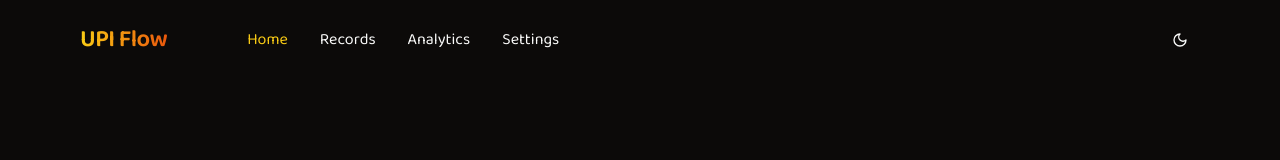
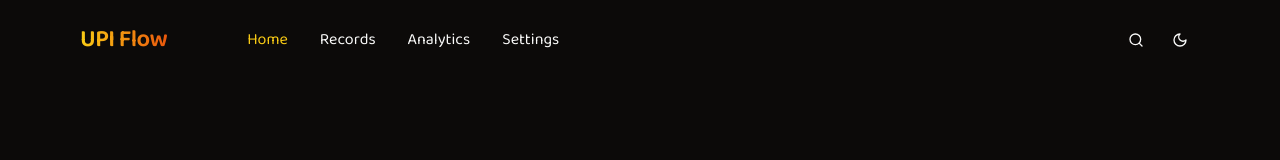
Before and after one commit to ManjiCoder/UPI-Flow, a React (Vite) app: page / in a window 1280 px wide. Shown: the top 160 px of the page. Built offline with nearby package versions, Linux system fonts and the light colour scheme; no server answers.

Commit message:
search working

```diff
--- a/src/App.tsx
+++ b/src/App.tsx
@@ -12,6 +12,7 @@ const Home = lazy(() => import('./pages/Home'));
 const Records = lazy(() => import('./pages/Records'));
 const Analytics = lazy(() => import('./pages/Analytics'));
 const Settings = lazy(() => import('./pages/Settings'));
+const Search = lazy(() => import('./pages/Search'));
 
 export default function App() {
   return (
@@ -22,6 +23,7 @@ export default function App() {
           <Route path='/records' Component={Records} />
           <Route path='/analytics' Component={Analytics} />
           <Route path='/settings' Component={Settings} />
+          <Route path='/search' Component={Search} />
         </Routes>
       </Suspense>
     </AppContainer>
--- a/src/components/layout/Footer.tsx
+++ b/src/components/layout/Footer.tsx
@@ -25,6 +25,7 @@ export const footerOption = [
 ];
 export default function Footer() {
   const { pathname: pathName } = useLocation();
+  if (['/search'].includes(pathName)) return;
   return (
     <footer className=''>
       <ol className='flex sm:hidden fixed z-10 backdrop-blur-md bottom-0 w-full border-t-[1px] border-slate-600 justify-evenly py-3 gap-3'>
--- a/src/components/layout/Header.tsx
+++ b/src/components/layout/Header.tsx
@@ -1,10 +1,16 @@
 import { appInfo } from '@/types/constant';
-import { Link, NavLink, useLocation } from 'react-router-dom';
+import { SearchIcon } from 'lucide-react';
+import { Link, NavLink, useLocation, useNavigate } from 'react-router-dom';
+import { Button } from '../ui/button';
 import { footerOption } from './Footer';
 import { ThemeBtn } from './ThemeBtn';
 
 export default function Header() {
+  const navigator = useNavigate();
   const { pathname: pathName } = useLocation();
+
+  if (['/search'].includes(pathName)) return;
+
   return (
     <nav className='flex justify-between px-6 sm:px-20 py-4'>
       <section className='flex space-x-20 items-center'>
@@ -28,8 +34,15 @@ export default function Header() {
           })}
         </ol>
       </section>
-      <section className='flex items-center'>
+      <section className='flex items-center space-x-1'>
         {/* Search Bar */}
+        <Button
+          variant='ghost'
+          size='icon'
+          onClick={() => navigator('/search')}
+        >
+          <SearchIcon />
+        </Button>
         <ThemeBtn />
       </section>
     </nav>
--- /dev/null
+++ b/src/pages/Search.tsx
@@ -0,0 +1,22 @@
+import PageWrapper from '@/components/layout/PageWrapper';
+import { Input } from '@/components/ui/input';
+import { useState } from 'react';
+
+export default function Search() {
+  const [text, setText] = useState('');
+
+  const handleChange = (e: React.ChangeEvent<HTMLInputElement>) => {
+    setText(e.target.value);
+  };
+  return (
+    <PageWrapper>
+      <Input
+        type='search'
+        placeholder='Search for records'
+        autoFocus
+        onChange={handleChange}
+        value={text}
+      />
+    </PageWrapper>
+  );
+}
--- a/src/redux/features/Filter/dateSlice.ts
+++ b/src/redux/features/Filter/dateSlice.ts
@@ -16,7 +16,7 @@ import {
   subWeeks,
   subYears,
 } from 'date-fns';
-FilterOption.Daily;
+
 interface dateSliceState {
   dateFilter: string;
   filterData:
@@ -27,6 +27,7 @@ interface dateSliceState {
   expense: number;
   income: number;
   balance: number;
+  search: null | string;
 }
 
 const initialState: dateSliceState = {
@@ -35,6 +36,7 @@ const initialState: dateSliceState = {
   expense: 0,
   income: 0,
   balance: 0,
+  search: null,
 };
 
 const dateSlice = createSlice({
@@ -152,9 +154,16 @@ const dateSlice = createSlice({
       state.expense = totalExpense;
       state.balance = totalBalance;
     },
+    setSearch: (state, action) => {
+      state.search = action.payload;
+    },
   },
 });
 
-export const { incrementDateFilter, decrementDateFilter, setFilterData } =
-  dateSlice.actions;
+export const {
+  incrementDateFilter,
+  decrementDateFilter,
+  setFilterData,
+  setSearch,
+} = dateSlice.actions;
 export default dateSlice.reducer;
```
